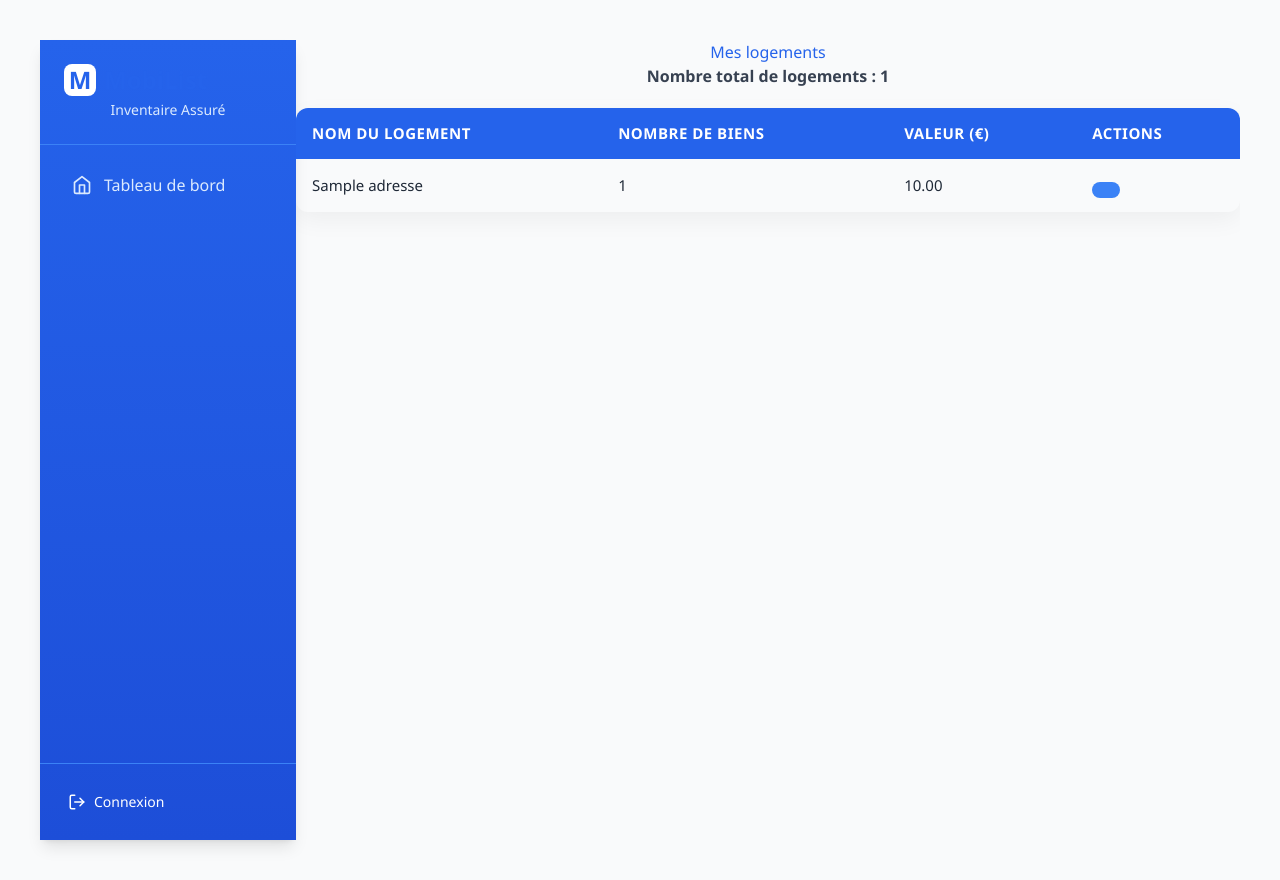
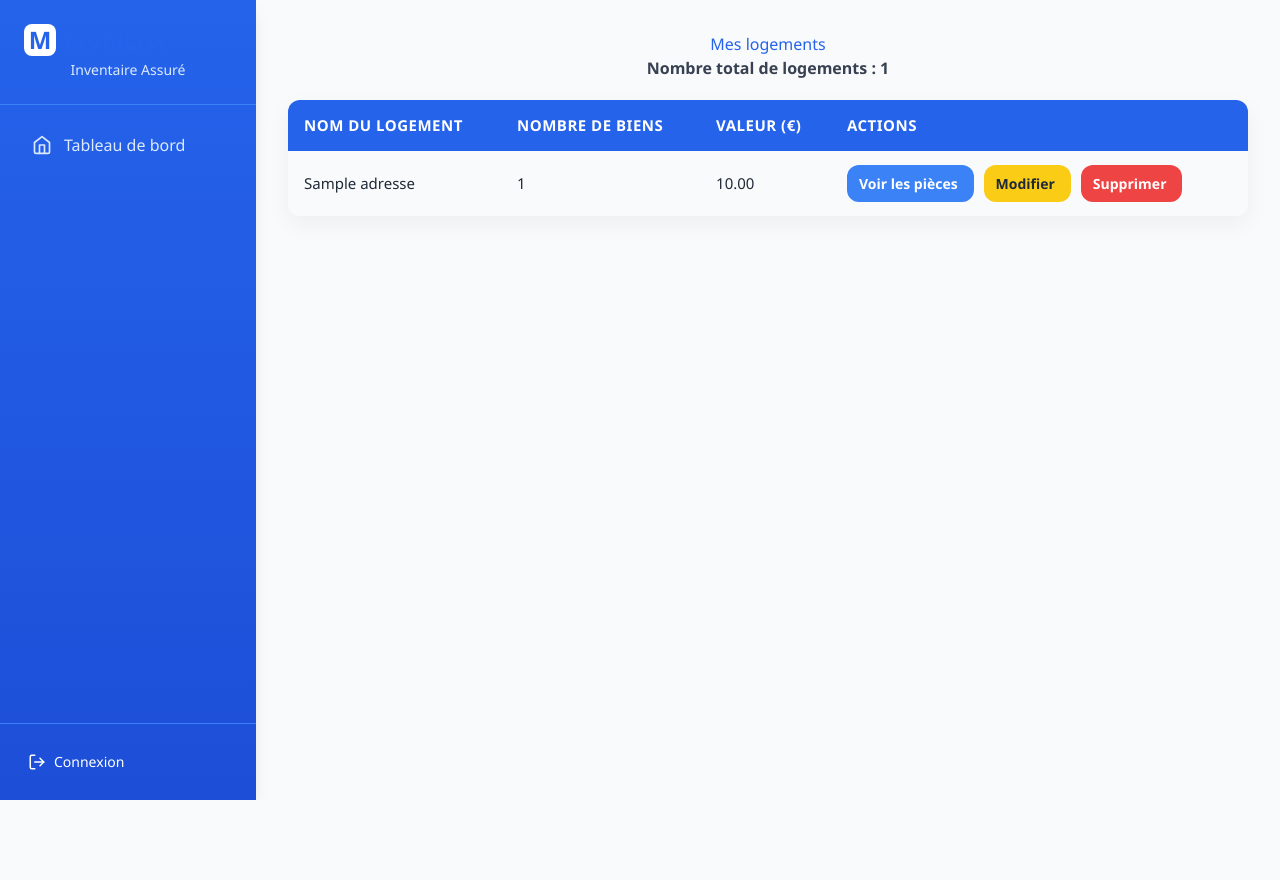
Before and after one commit to Y46ne/SAE_Projet_etudiant, a Python web app: template monApp/templates/mes_logements.html in a window 1280 px wide. After the commit the page ends 800 px from the top, so only its background shows below. Run offline with Jinja, Linux system fonts and the light colour scheme; the template is opened without the code that fills it: most values are stand-ins (such as "Sample title", 1, 10 or a date in 2020); some libraries are stand-ins or nearby versions.

Commit message:
modif css

```diff
--- a/monApp/static/css/mes_logements.css
+++ b/monApp/static/css/mes_logements.css
@@ -9,7 +9,6 @@ body {
     font-family: 'Segoe UI', Tahoma, Geneva, Verdana, sans-serif;
     background-color: #ffffff;
     min-height: 100vh;
-    padding: 40px;
     color: #1f2937;
 }
 
--- a/monApp/templates/changer_mot_de_passe.html
+++ b/monApp/templates/changer_mot_de_passe.html
@@ -2,7 +2,7 @@
 {% from "_formhelpers.html" import render_field %}
 
 {% block head %}
-<link rel="stylesheet" href="{{ url_for('static', filename='css/paramtres.css') }}">
+<link rel="stylesheet" href="{{ url_for('static', filename='css/parametres.css') }}">
 {% endblock %}
 
 {% block content %}
--- a/monApp/templates/mes_logements.html
+++ b/monApp/templates/mes_logements.html
@@ -5,6 +5,7 @@
 {% endblock %}
 
 {% block content %}
+<div class="p-8">
 <h1>Mes logements</h1>
 
 <p><strong>Nombre total de logements : {{ logements|length }}</strong></p>
@@ -31,21 +32,19 @@
             <td>
                 <div class="task-controls">
                     <a href="{{ url_for('view_logement_pieces', id=row.logement.id_logement) }}" class="btn btn-info" title="Voir les pièces">
-                        <i class="fas fa-eye"></i>
+                        Voir les pièces<i class="fas fa-eye"></i>
                     </a>
-                    {% if current_user.is_authenticated %}
                     <a href="{{ url_for('update_logement', id=row.logement.id_logement) }}" class="btn btn-warning" title="Modifier">
-                        <i class="fas fa-pen"></i>
+                        Modifier<i class="fas fa-pen"></i>
                     </a>
                     <a href="{{ url_for('delete_logement', id=row.logement.id_logement) }}" class="btn btn-danger" title="Supprimer" onclick="return confirm('Confirmer la suppression du logement ?');">
-                        <i class="fas fa-trash"></i>
+                        Supprimer<i class="fas fa-trash"></i>
                     </a>
-                    {% endif %}
                 </div>
             </td>
         </tr>
         {% endfor %}
     </tbody>
 </table>
-
+</div>
 {% endblock %}
--- a/monApp/templates/parametres.html
+++ b/monApp/templates/parametres.html
@@ -1,7 +1,7 @@
 {% extends "base.html" %}
 
 {% block head %}
-<link rel="stylesheet" href="{{ url_for('static', filename='css/paramtres.css') }}">
+<link rel="stylesheet" href="{{ url_for('static', filename='css/parametres.css') }}">
 {% endblock %}
 
 {% block main %}
--- a/monApp/views.py
+++ b/monApp/views.py
@@ -105,7 +105,6 @@ def view_logement_pieces(id):
 
 
 @app.route('/logement/<int:id>/delete', methods=['GET', 'POST'])
-@login_required
 def delete_logement(id):
     logement = Logement.query.get_or_404(id)
     try:
@@ -119,7 +118,6 @@ def delete_logement(id):
 
 
 @app.route('/logement/<int:id>/edit', methods=['GET', 'POST'])
-@login_required
 def update_logement(id):
     logement = Logement.query.get_or_404(id)
     form = LogementForm(obj=logement)
```
Also changed, not shown: monApp/templates/logement_pieces.html (+8 -2 lines).
